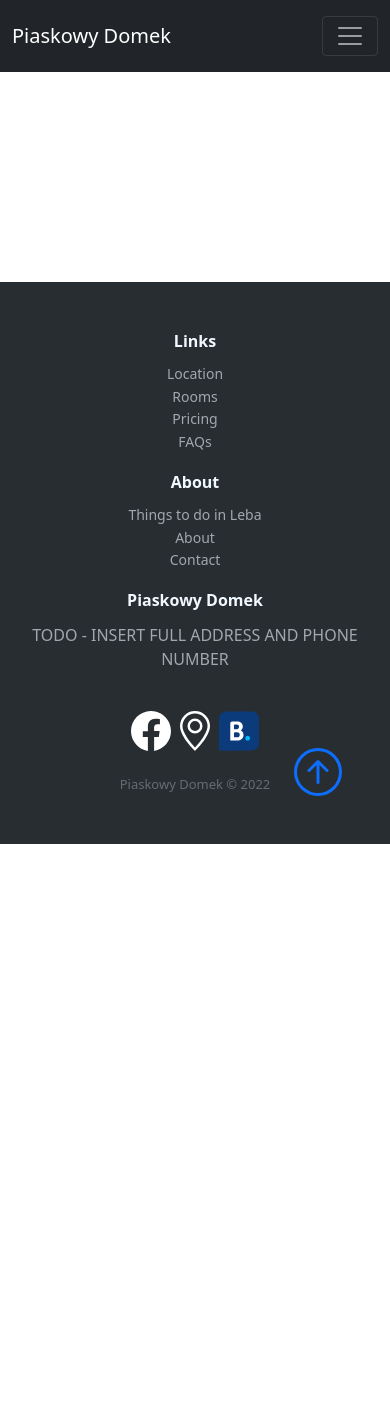
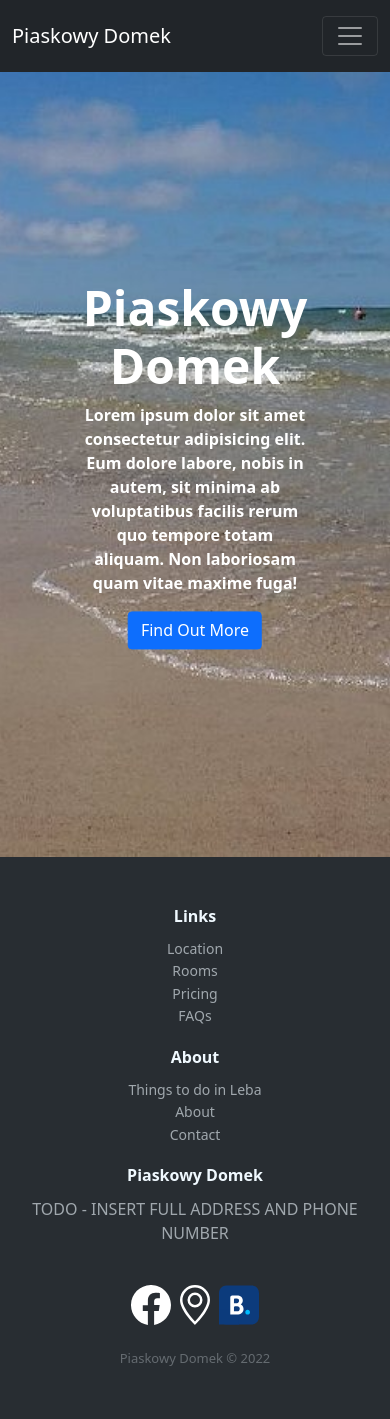
Before and after one commit to Antoni051/piaskowy-domek, a website: page index.html in a window 390 px wide. Before the commit the page ends 844 px from the top, so only its background shows below. Drawn offline with nearby package versions, Linux system fonts and the light colour scheme.

Commit message:
front page

```diff
--- a/components/footer.js
+++ b/components/footer.js
@@ -5,12 +5,12 @@ class Footer extends HTMLElement{
     connectedCallback(){
         this.innerHTML = `
         <!-- Footer Component -->
-        <div class="footer-dark fixed-bottom">
+        <div class="footer-dark">
             <footer>
                 <div class="container-fluid">
-                    <a href="#top" class="position-absolute bottom-0 end-0 p-5">
-                        <img src="../assets/up-arrow-navicon.svg" alt="Go To Top" >
-                    </a>
+                    <!-- // <a href="#top" class="position-absolute bottom-0 end-0 p-5">
+                    //     <img src="../assets/up-arrow-navicon.svg" alt="Go To Top" >
+                    // </a> -->
                 </div>
 
                 <div class="container">
--- a/components/header.js
+++ b/components/header.js
@@ -5,10 +5,10 @@ class Header extends HTMLElement {
     connectedCallback() {
         this.innerHTML = `
 
-        <nav class="navbar navbar-expand-lg bg-dark navbar-dark py-3 fixed-top">
+        <nav class="navbar navbar-expand-lg bg-dark navbar-dark py-3">
             <div class="container-fluid">
                 <!-- NAME OR LOGO links to home screen -->
-                <a href="../index.html" class="navbar-brand">Piaskowy Domek</a>
+                <a href="index.html" class="navbar-brand">Piaskowy Domek</a>
 
                 <!-- Hamburger button for toggling the menu on smaller screens-->
                 <button
--- a/index.html
+++ b/index.html
@@ -1,12 +1,9 @@
-<!DOCTYPE html>
+<html lang="en">
 
-<!-- SELECT LANGUAGE OR MAKE SURE JS IS ENABLED  -->
-
-<html lang="en">
     <head>
         <meta charset="UTF-8">
         <meta name="viewport" content="width=device-width, initial-scale=1.0">
-        <title>Piskowy Domek</title>
+        <title>Piaskowy Domek</title>
         <link rel="stylesheet" href="styles/css/bootstrap.min.css">
         <script src="scripts/js/bootstrap.min.js"></script>
         <script src="components/header.js" type="text/javascript" defer></script>
@@ -15,6 +12,7 @@
         <link rel="stylesheet" href="../styles/footer.css">
         <script src="components/footer.js"></script>
     </head>
+
     <body>
 
         <noscript>
@@ -22,9 +20,39 @@
         </noscript>
 
 
-        <header-component></header-component>
+        <div class="container-fluid px-0">
+            <!-- NAVBAR -->
+            <div class="row ">
+                <div class="col-12 px-0">
+                    <header-component></header-component>
+                </div>
+            </div>
+            <!-- Cover image and call to action -->
+            <div class="row py-5 px-0"
+                 style="height: 93vh ; background-image: url('assets/beack-cover-phot.jpg'); background-size: cover; background-position: center;">
+                <div class="col-12 position-relative">
+                    <div class="position-absolute top-50 start-50 translate-middle text-center text-white">
+                        <h1 style="font-size: 48px; font-weight: 800;">Piaskowy Domek</h1>
+                        <p style="font-weight: 600;" data-localize="mainpage.calltoaction"> Lorem ipsum dolor sit amet
+                        consectetur adipisicing elit. Eum dolore labore, nobis in autem, sit minima ab voluptatibus
+                        facilis rerum quo tempore totam aliquam. Non laboriosam quam vitae maxime fuga!</p>
+                        <a href="#" data-localize="mainpage.findoutmore" class="btn btn-primary">Find Out More</a>
+                    </div>
+                </div>
+            </div>
+        </div\>
 
-        <footer-component></footer-component>
+
+
+
+        <!-- Footer -->
+        <div class="row">
+            <div class="col-12 px-0">
+                <footer-component></footer-component>
+            </div>
+        </div>
+        </div>
+
 
         <script>
             //$("[data-localize]").localize("langs/lang", {language: "pl"})
@@ -32,4 +60,5 @@
 
 
     </body>
+
 </html>
```
Also changed, not shown: contact.html (added, +41 -0 lines), langs/template.json (+14 -16 lines), location.html (added, +13 -0 lines), assets/1440p-9.jpg (added), assets/beack-cover-phot.jpg (added), assets/wydma-cover-image.jpg (added).
